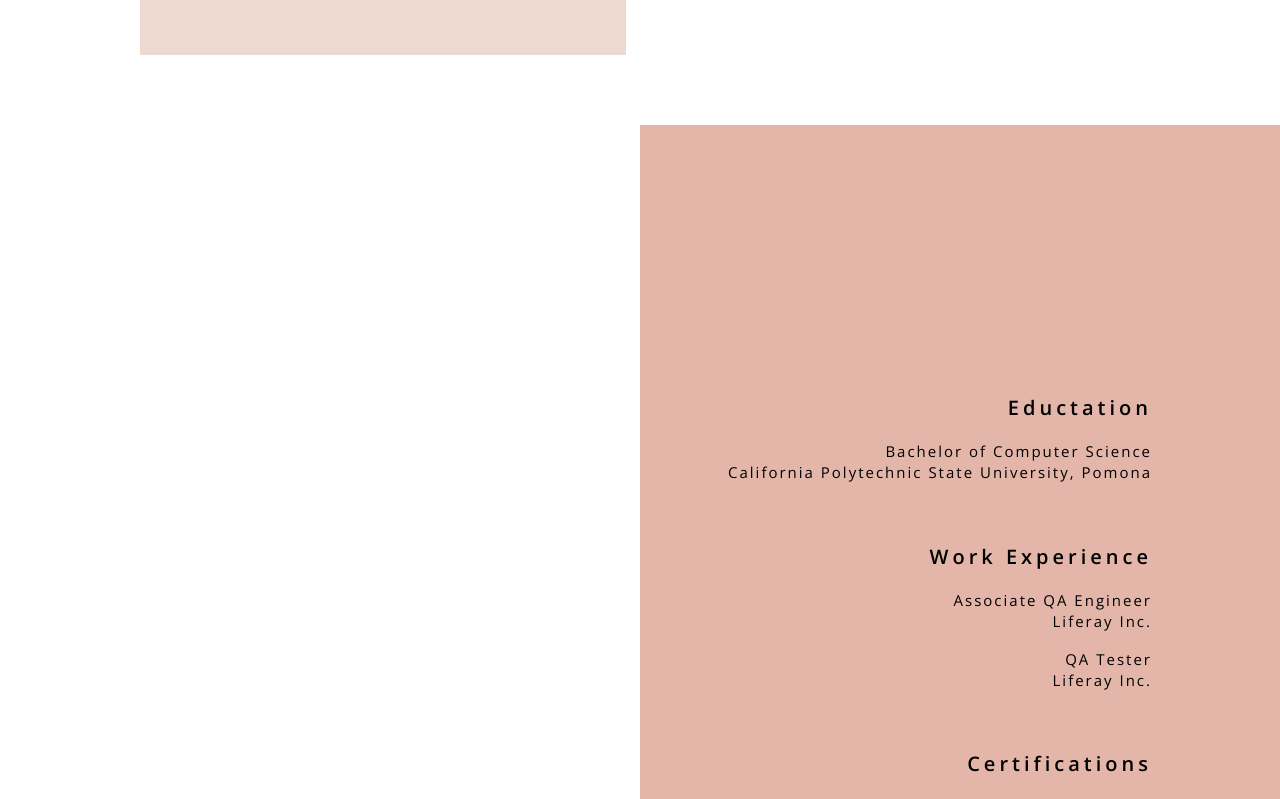
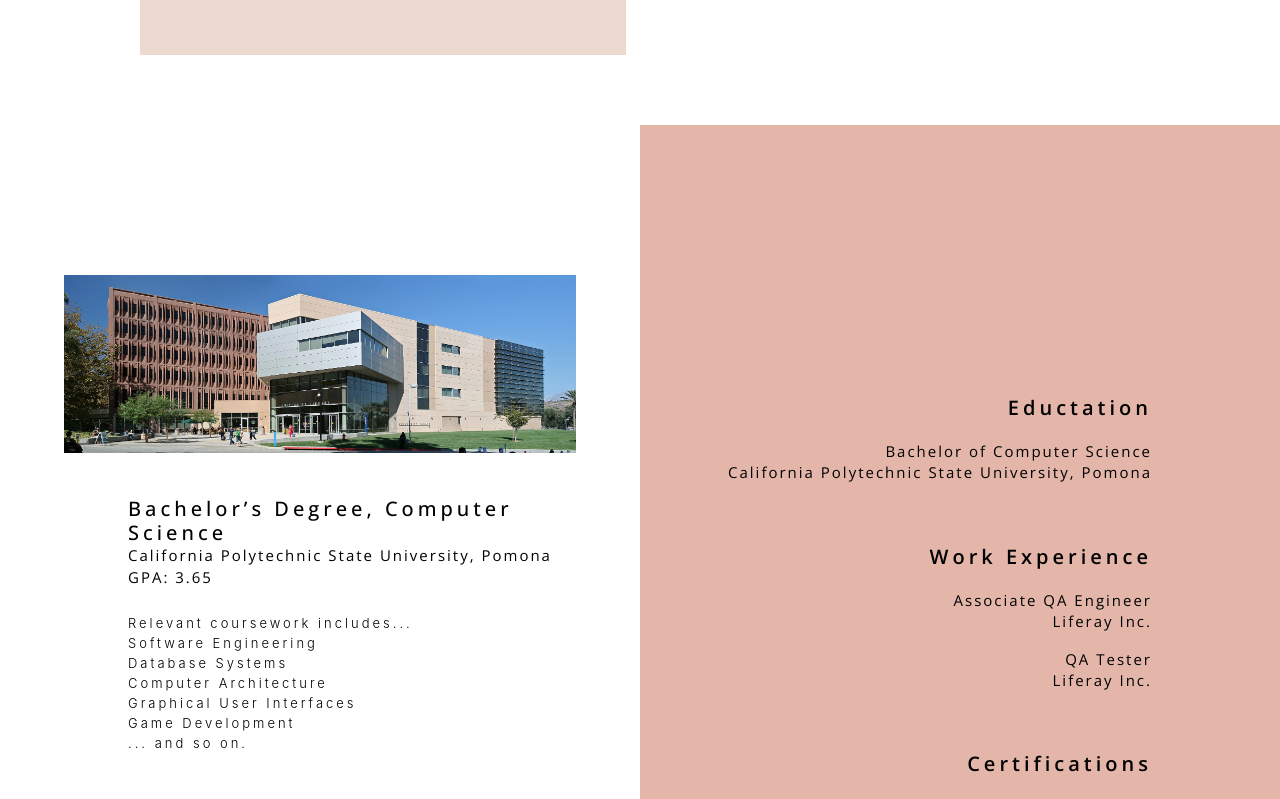
Before and after one commit to allen-nagtalon/portfolio, a React (Create React App) app: page / in a window 1280 px wide. Shown: the part 1120-1919 px from the top of the page. Built offline with nearby package versions, Linux system fonts and the light colour scheme.

Commit message:
Create CPPSection

```diff
--- a/src/pages/about-page/ExperienceSection.js
+++ b/src/pages/about-page/ExperienceSection.js
@@ -29,10 +29,45 @@ const ExperienceItem = (exp) => {
       sx={{
         py: 1,
         '&:hover': {
-          fontWeight: 500
+          fontWeight: 500,
+          fontSize: 16
         }
     }}>
       {exp.title}<br />{exp.location}
+    </Box>
+  )
+}
+
+const CPPSnippet = () => {
+  return (
+    <Box
+      sx={{
+        position: 'relative',
+        left: '5vw',
+        top: '150px'
+    }}>
+      <Box
+        component='img'
+        src='/imgs/library.jpg'
+        sx={{
+          width: '40vw'
+      }}/>
+      <Box sx={{ pl: '5vw', '& *': { width: '80%' }}}>
+        <Typography variant='h2' sx={{ mt: 5 }}>Bachelor’s Degree, Computer Science</Typography>
+        <Typography variant='body2' sx={{ pb: 3 }}>
+          California Polytechnic State University, Pomona<br />
+          GPA: 3.65
+        </Typography>
+        <Typography variant='tiny'>
+          Relevant coursework includes...<br />
+          Software Engineering<br />
+          Database Systems<br />
+          Computer Architecture<br />
+          Graphical User Interfaces<br />
+          Game Development<br />
+          ... and so on.
+        </Typography>
+      </Box>
     </Box>
   )
 }
@@ -44,10 +79,9 @@ export function ExperienceSection() {
       height: '1000px'
     }}>
       <Box sx={{
-        width: '40vw',
-        pl: '10vw'
+        width: '50vw'
       }}>
-
+        <CPPSnippet />
       </Box>
       <Box
         display='flex'
--- a/src/theme.js
+++ b/src/theme.js
@@ -26,6 +26,11 @@ const theme = createTheme({
       fontSize: 50,
       letterSpacing: 3,
       fontWeight: 600
+    },
+    h2: {
+      fontSize: 20,
+      letterSpacing: 4,
+      fontWeight: 500
     },
     body1: {
       fontSize: 20,
```
Also changed, not shown: public/imgs/library.jpg (added).
